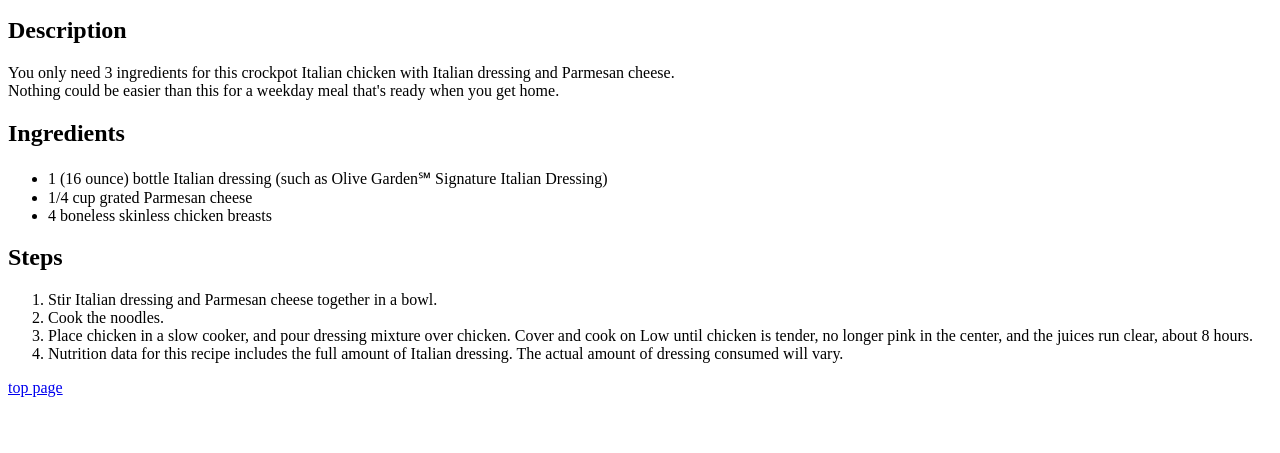
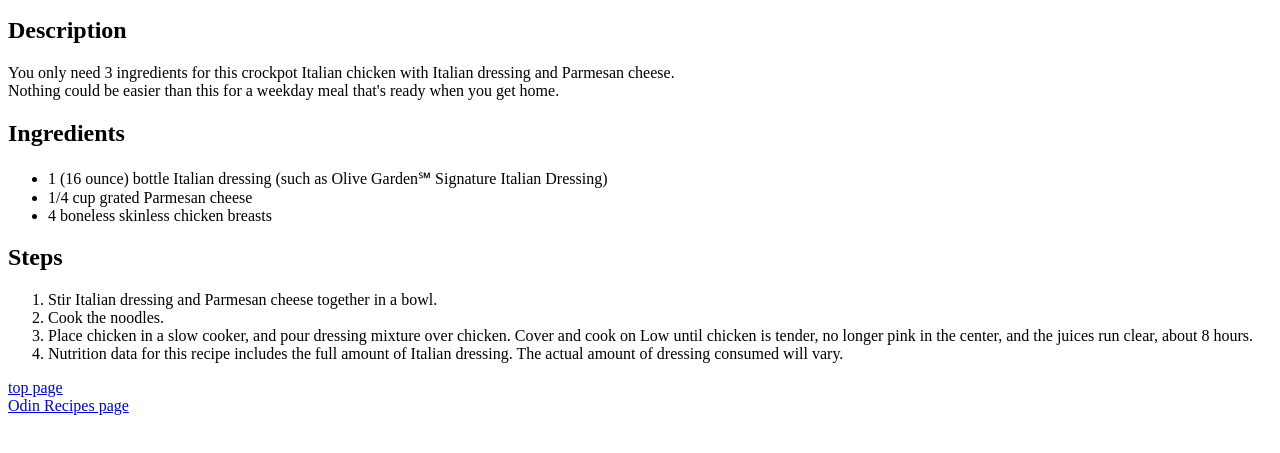
Before and after one commit to 7oda97/odin-recipes, a plain HTML site: page recipes/Crockpot Italian Chicken.html in a window 1280 px wide. Shown: the part 101-554 px from the top of the page. Drawn offline with Linux system fonts and the light colour scheme.

Commit message:
Add link for Odin Recipes page

```diff
--- a/recipes/Crockpot Italian Chicken.html
+++ b/recipes/Crockpot Italian Chicken.html
@@ -32,5 +32,7 @@
                 The actual amount of dressing consumed will vary.</li>
         </ol>
         <a href="#top-page">top page</a>
+        <br>
+        <a href="../index.html" target="_blank" rel="noopener noreferrer">Odin Recipes page</a>
     </body>
 </html>
```
Also changed, not shown: recipes/Lasagna.html (+2 -0 lines), recipes/Slow Cooker Buffalo Chicken Sandwiches.html (+2 -0 lines).
